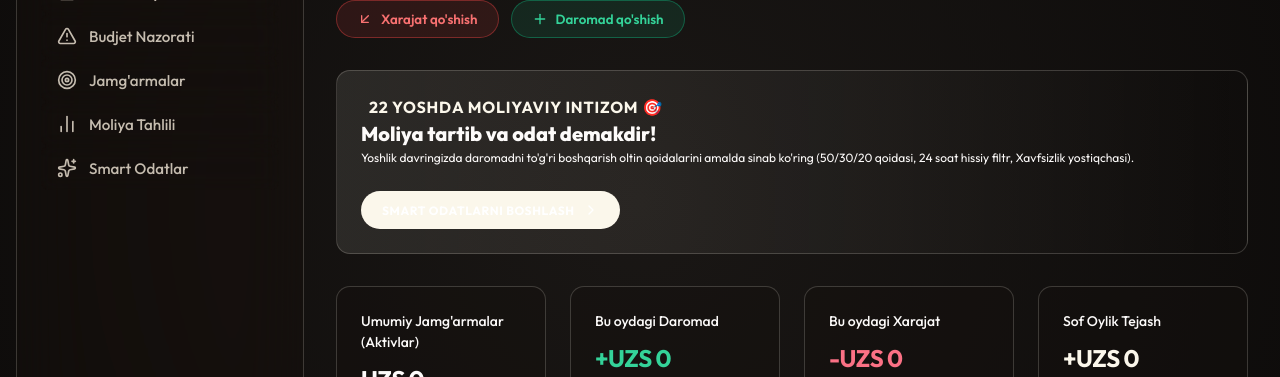
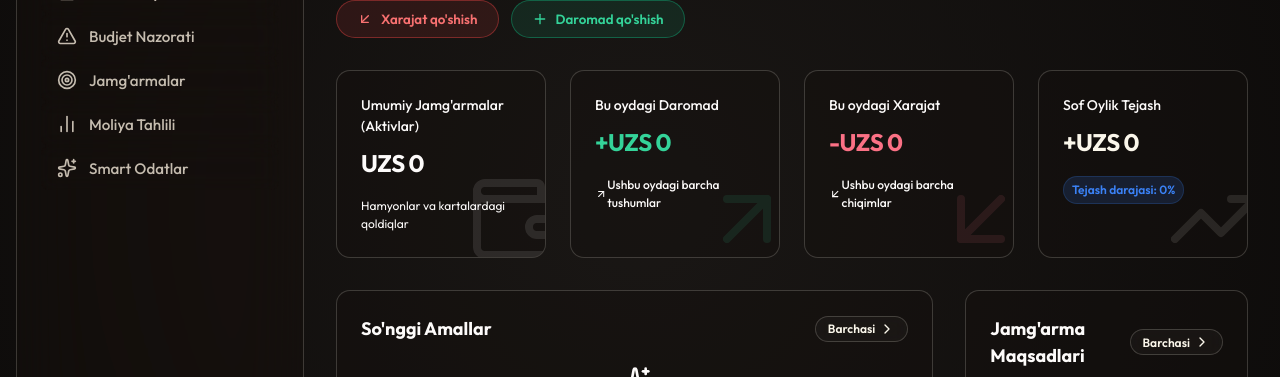
Before and after one commit to joxadevoo/finmanager, a React (Vite) app: page /#/dashboard in a window 1280 px wide. Shown: the part 198-575 px from the top of the page. Built offline with nearby package versions, Linux system fonts and the light colour scheme; no server answers; the database is empty; sample sign-in values are in the browser's storage.

Commit message:
feat: remove 22-year-old financial discipline greeting banner from dashboard

```diff
--- a/src/components/Dashboard.jsx
+++ b/src/components/Dashboard.jsx
@@ -167,29 +167,7 @@ export default function Dashboard({
         </div>
       </div>
 
-      {/* 22-year-old Worker Greeting & Habits CTA Banner */}
-      <div className="glass-panel p-6 rounded-3xl bg-gradient-to-r from-purple-500/10 via-indigo-500/5 to-transparent border border-purple-500/15 flex flex-col md:flex-row justify-between items-start md:items-center gap-6 relative overflow-hidden">
-        <div className="absolute right-0 top-0 w-64 h-64 bg-purple-500/5 rounded-full filter blur-2xl pointer-events-none" />
-        <div className="space-y-1 text-left">
-          <div className="flex items-center gap-2">
-            <span className="px-2 py-0.5 rounded-full bg-purple-500/15 text-purple-400 font-bold text-[9px] uppercase tracking-wider">
-              22 Yoshda Moliyaviy Intizom 🎯
-            </span>
-            <span className="w-1.5 h-1.5 rounded-full bg-purple-400 animate-ping" />
-          </div>
-          <h2 className="text-xl font-black text-[var(--text-primary)]">Moliya tartib va odat demakdir!</h2>
-          <p className="text-xs text-[var(--text-secondary)] max-w-xl">
-            Yoshlik davringizda daromadni to'g'ri boshqarish oltin qoidalarini amalda sinab ko'ring (50/30/20 qoidasi, 24 soat hissiy filtr, Xavfsizlik yostiqchasi).
-          </p>
-        </div>
-        <button
-          onClick={() => setActiveTab('habits')}
-          className="px-5 py-2.5 rounded-xl bg-purple-500 hover:bg-purple-600 text-white font-bold text-xs uppercase tracking-wider transition-all cursor-pointer shrink-0 shadow-md flex items-center gap-2"
-        >
-          <span>Smart odatlarni boshlash</span>
-          <ChevronRight className="w-4 h-4" />
-        </button>
-      </div>
+
 
       {/* Main KPI metrics */}
       <div className="grid grid-cols-1 md:grid-cols-2 lg:grid-cols-4 gap-6">
```
